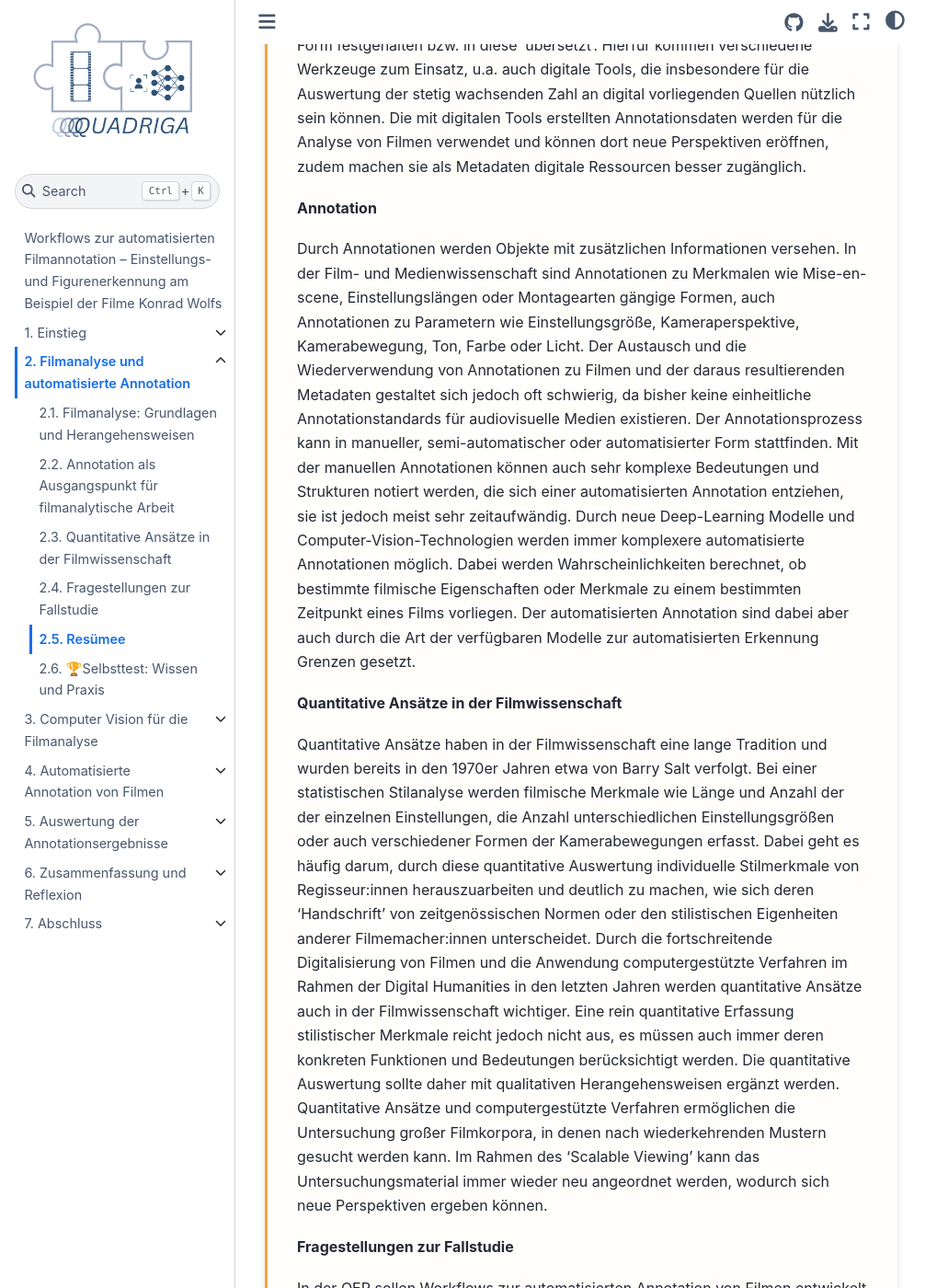
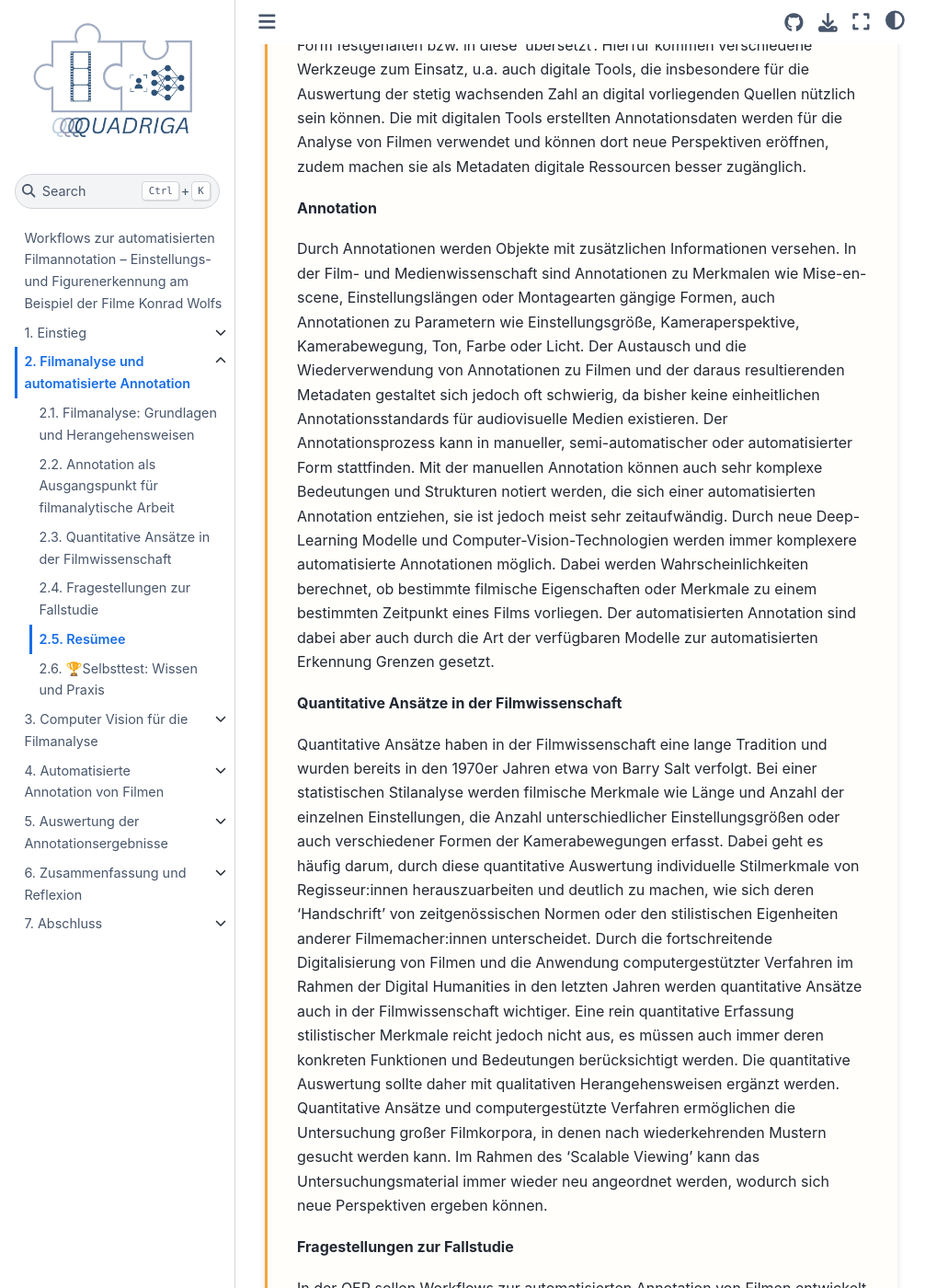
Before and after one commit to quadriga-dk/Bewegtes-Bild-Fallstudie-4, a Jupyter Book: the page built from filmanalyse/resumee_filmanalyse.md, in a window 1280 px wide and 1400 px high, scrolled down 531 px. Shown: the whole window at 92% size, without its empty margins (0-1031 px from the left). Built offline with Jupyter Book 1.0.4 settings and Sphinx 7.4.7 and the Sphinx Book theme 1.1.4, drawn with Linux system fonts in a browser that asks for light colours; pages that are not in the unit, such as notebooks, are missing from menus.

Commit message:
fix(typos): correct spelling and grammar in filmanalyse/resumee_filmanalyse.md

```diff
--- a/filmanalyse/resumee_filmanalyse.md
+++ b/filmanalyse/resumee_filmanalyse.md
@@ -12,12 +12,12 @@ Digitale Tools unterstützen die filmanalytische Arbeit und erleichtern aufwänd
 
 **Annotation**
 
-Durch Annotationen werden Objekte mit zusätzlichen Informationen versehen. In der Film- und Medienwissenschaft sind Annotationen zu Merkmalen wie Mise-en-scene, Einstellungslängen oder Montagearten gängige Formen, auch Annotationen zu Parametern wie Einstellungsgröße, Kameraperspektive, Kamerabewegung, Ton, Farbe oder Licht. Der Austausch und die Wiederverwendung von Annotationen zu Filmen und der daraus resultierenden Metadaten gestaltet sich jedoch oft schwierig, da bisher keine einheitliche Annotationstandards für audiovisuelle Medien existieren. Der Annotationsprozess kann in manueller, semi-automatischer oder automatisierter Form stattfinden. Mit der manuellen Annotationen können auch sehr komplexe Bedeutungen und Strukturen notiert werden, die sich einer automatisierten Annotation entziehen, sie ist jedoch meist sehr zeitaufwändig. Durch neue Deep-Learning Modelle und Computer-Vision-Technologien werden immer komplexere automatisierte Annotationen möglich. Dabei werden Wahrscheinlichkeiten berechnet, ob bestimmte filmische Eigenschaften oder Merkmale zu einem bestimmten Zeitpunkt eines Films vorliegen. Der automatisierten Annotation sind dabei aber auch durch die Art der verfügbaren Modelle zur automatisierten Erkennung Grenzen gesetzt.
+Durch Annotationen werden Objekte mit zusätzlichen Informationen versehen. In der Film- und Medienwissenschaft sind Annotationen zu Merkmalen wie Mise-en-scene, Einstellungslängen oder Montagearten gängige Formen, auch Annotationen zu Parametern wie Einstellungsgröße, Kameraperspektive, Kamerabewegung, Ton, Farbe oder Licht. Der Austausch und die Wiederverwendung von Annotationen zu Filmen und der daraus resultierenden Metadaten gestaltet sich jedoch oft schwierig, da bisher keine einheitlichen Annotationsstandards für audiovisuelle Medien existieren. Der Annotationsprozess kann in manueller, semi-automatischer oder automatisierter Form stattfinden. Mit der manuellen Annotation können auch sehr komplexe Bedeutungen und Strukturen notiert werden, die sich einer automatisierten Annotation entziehen, sie ist jedoch meist sehr zeitaufwändig. Durch neue Deep-Learning Modelle und Computer-Vision-Technologien werden immer komplexere automatisierte Annotationen möglich. Dabei werden Wahrscheinlichkeiten berechnet, ob bestimmte filmische Eigenschaften oder Merkmale zu einem bestimmten Zeitpunkt eines Films vorliegen. Der automatisierten Annotation sind dabei aber auch durch die Art der verfügbaren Modelle zur automatisierten Erkennung Grenzen gesetzt.
 
 
 **Quantitative Ansätze in der Filmwissenschaft**
 
-Quantitative Ansätze haben in der Filmwissenschaft eine lange Tradition und wurden bereits in den 1970er Jahren etwa von Barry Salt verfolgt. Bei einer statistischen Stilanalyse werden filmische Merkmale wie Länge und Anzahl der der einzelnen Einstellungen, die Anzahl unterschiedlichen Einstellungsgrößen oder auch verschiedener Formen der Kamerabewegungen erfasst. Dabei geht es häufig darum, durch diese quantitative Auswertung individuelle Stilmerkmale von Regisseur:innen herauszuarbeiten und deutlich zu machen, wie sich deren 'Handschrift' von zeitgenössischen Normen oder den stilistischen Eigenheiten anderer Filmemacher:innen unterscheidet. Durch die fortschreitende Digitalisierung von Filmen und die Anwendung computergestützte Verfahren im Rahmen der Digital Humanities in den letzten Jahren werden quantitative Ansätze auch in der Filmwissenschaft wichtiger. Eine rein quantitative Erfassung stilistischer Merkmale reicht jedoch nicht aus, es müssen auch immer deren konkreten Funktionen und Bedeutungen berücksichtigt werden. Die quantitative Auswertung sollte daher mit qualitativen Herangehensweisen ergänzt werden. Quantitative Ansätze und computergestützte Verfahren ermöglichen die Untersuchung großer Filmkorpora, in denen nach wiederkehrenden Mustern gesucht werden kann. Im Rahmen des 'Scalable Viewing' kann das Untersuchungsmaterial immer wieder neu angeordnet werden, wodurch sich neue Perspektiven ergeben können.
+Quantitative Ansätze haben in der Filmwissenschaft eine lange Tradition und wurden bereits in den 1970er Jahren etwa von Barry Salt verfolgt. Bei einer statistischen Stilanalyse werden filmische Merkmale wie Länge und Anzahl der einzelnen Einstellungen, die Anzahl unterschiedlicher Einstellungsgrößen oder auch verschiedener Formen der Kamerabewegungen erfasst. Dabei geht es häufig darum, durch diese quantitative Auswertung individuelle Stilmerkmale von Regisseur:innen herauszuarbeiten und deutlich zu machen, wie sich deren 'Handschrift' von zeitgenössischen Normen oder den stilistischen Eigenheiten anderer Filmemacher:innen unterscheidet. Durch die fortschreitende Digitalisierung von Filmen und die Anwendung computergestützter Verfahren im Rahmen der Digital Humanities in den letzten Jahren werden quantitative Ansätze auch in der Filmwissenschaft wichtiger. Eine rein quantitative Erfassung stilistischer Merkmale reicht jedoch nicht aus, es müssen auch immer deren konkreten Funktionen und Bedeutungen berücksichtigt werden. Die quantitative Auswertung sollte daher mit qualitativen Herangehensweisen ergänzt werden. Quantitative Ansätze und computergestützte Verfahren ermöglichen die Untersuchung großer Filmkorpora, in denen nach wiederkehrenden Mustern gesucht werden kann. Im Rahmen des 'Scalable Viewing' kann das Untersuchungsmaterial immer wieder neu angeordnet werden, wodurch sich neue Perspektiven ergeben können.
 
 
 **Fragestellungen zur Fallstudie**
```
